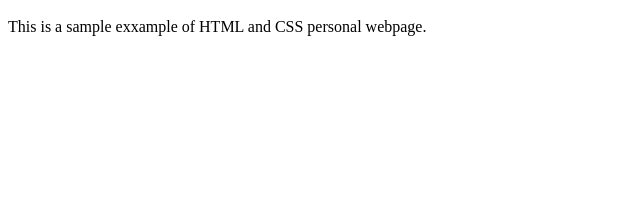
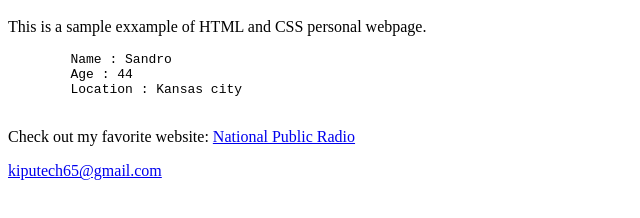
Before and after one commit to SandroVizcarra/kipu, a plain HTML site: page index.html in a window 1280 px wide. Shown: the part 48-266 px from the top of the page, without its empty margins (0-640 px from the left). Drawn offline with Linux system fonts and the light colour scheme.

Commit message:
Update index.html

```diff
--- a/index.html
+++ b/index.html
@@ -7,6 +7,18 @@
     <header>
       <h1> Welcome to my Personal Webpage</h1>
       <p>This is a sample exxample of HTML and CSS personal webpage.</p>
+	<pre>
+	Name : Sandro
+	Age : 44
+	Location : Kansas city
+	</pre>
     </header>
+    <section>
+    <p>Check out my favorite website:
+    <a href="https://www.npr.org/" target="blank">National Public Radio</a></a>
+    </p>
+    <a href="mailto:kiputech65@gmail.com"
+     target="blank">kiputech65@gmail.com</a>
+    <img scr=
   </body>
 </html>
```
